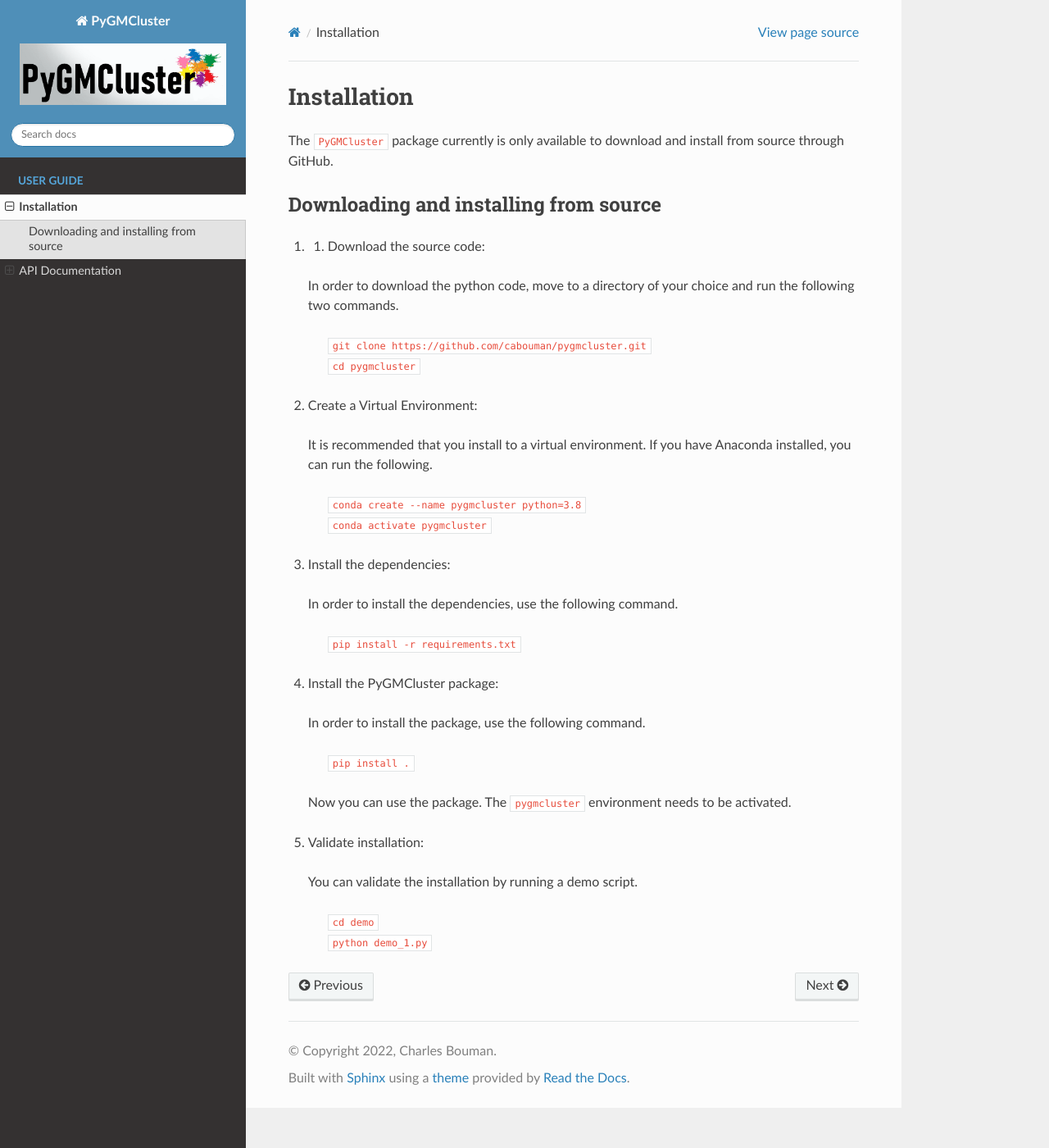
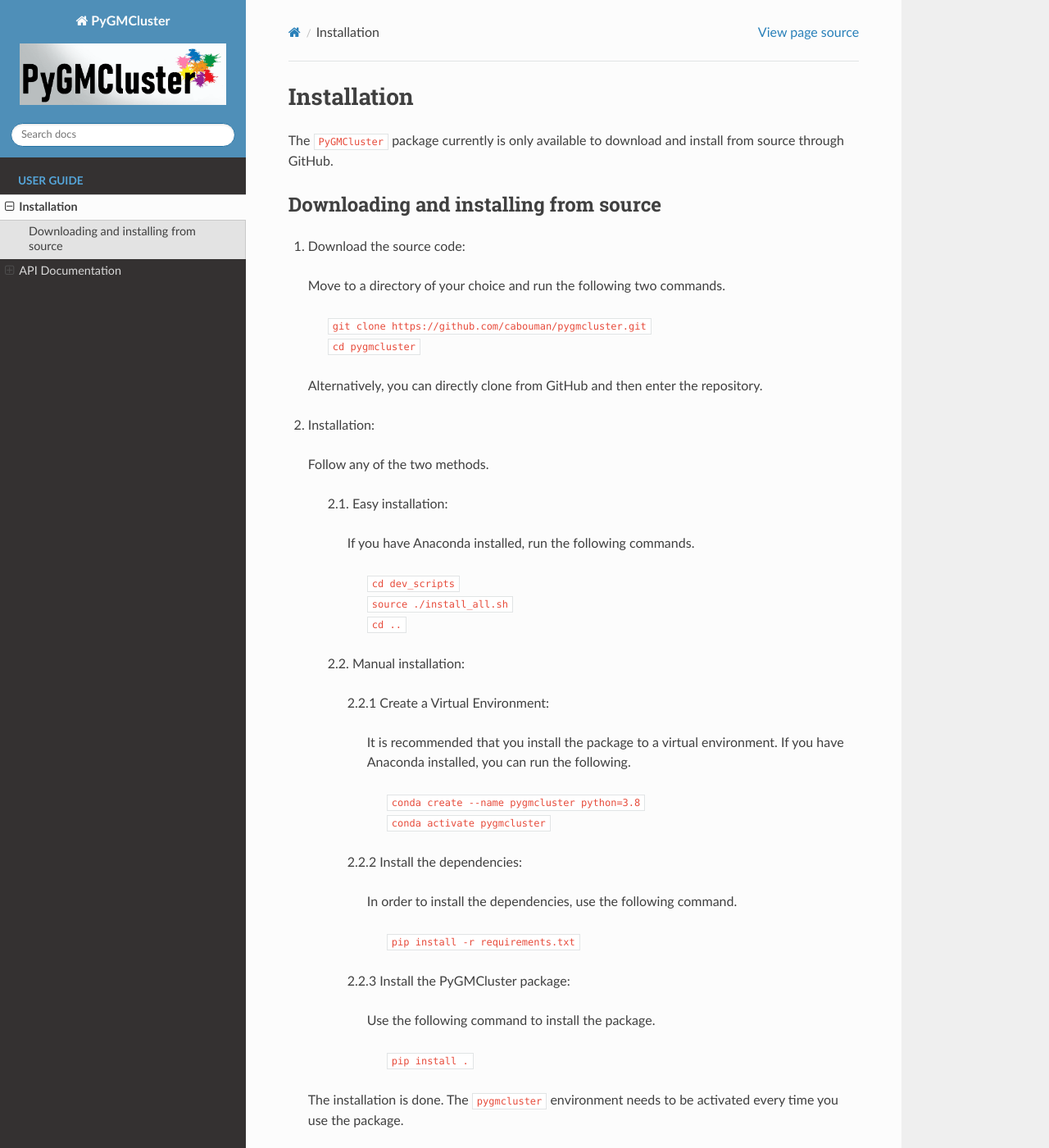
Before and after one commit to cabouman/gmcluster, a Sphinx documentation site: the page built from docs/source/install.rst, in a window 1280 px wide and 1400 px high. Shown: the whole window at 82% size. Built offline with Sphinx 7.4.7 and the Read the Docs theme 2.0.0, drawn with Linux system fonts in a browser that asks for light colours; pages that are not in the unit, such as notebooks, are missing from menus.

Commit message:
Made changes to the installation instructions. Also, minor change in dev_scripts.

```diff
--- a/docs/source/install.rst
+++ b/docs/source/install.rst
@@ -8,38 +8,53 @@ The ``PyGMCluster`` package currently is only available to download and install
 Downloading and installing from source
 -----------------------------------------
 
-1. 1. Download the source code:
+1. Download the source code:
 
-  In order to download the python code, move to a directory of your choice and run the following two commands.
+  Move to a directory of your choice and run the following two commands.
 
 	| ``git clone https://github.com/cabouman/pygmcluster.git``
 	| ``cd pygmcluster``
 
+  Alternatively, you can directly clone from GitHub and then enter the repository.
 
-2. Create a Virtual Environment:
+2. Installation:
 
-  It is recommended that you install to a virtual environment.
-  If you have Anaconda installed, you can run the following.
+  Follow any of the two methods.
 
-	| ``conda create --name pygmcluster python=3.8``
-	| ``conda activate pygmcluster``
+	2.1. Easy installation:
 
-3. Install the dependencies:
+	  If you have Anaconda installed, run the following commands.
 
-  In order to install the dependencies, use the following command.
+		| ``cd dev_scripts``
+		| ``source ./install_all.sh``
+		| ``cd ..``
 
-	``pip install -r requirements.txt``
+	2.2. Manual installation:
 
-4. Install the PyGMCluster package:
+		2.2.1 Create a Virtual Environment:
 
-  In order to install the package, use the following command.
+		  It is recommended that you install the package to a virtual environment.
+		  If you have Anaconda installed, you can run the following.
 
-	``pip install .``
+			| ``conda create --name pygmcluster python=3.8``
+			| ``conda activate pygmcluster``
 
-  Now you can use the package. The ``pygmcluster`` environment needs to be activated.
+		2.2.2 Install the dependencies:
+
+		  In order to install the dependencies, use the following command.
+
+			``pip install -r requirements.txt``
+
+		2.2.3 Install the PyGMCluster package:
+
+		  Use the following command to install the package.
+
+			``pip install .``
+
+  The installation is done. The ``pygmcluster`` environment needs to be activated every time you use the package.
 
 
-5. Validate installation:
+3. Validate installation:
 
   You can validate the installation by running a demo script.
 
```
Also changed, not shown: README.md (+37 -28 lines), docs/README.rst, 1 other file.
